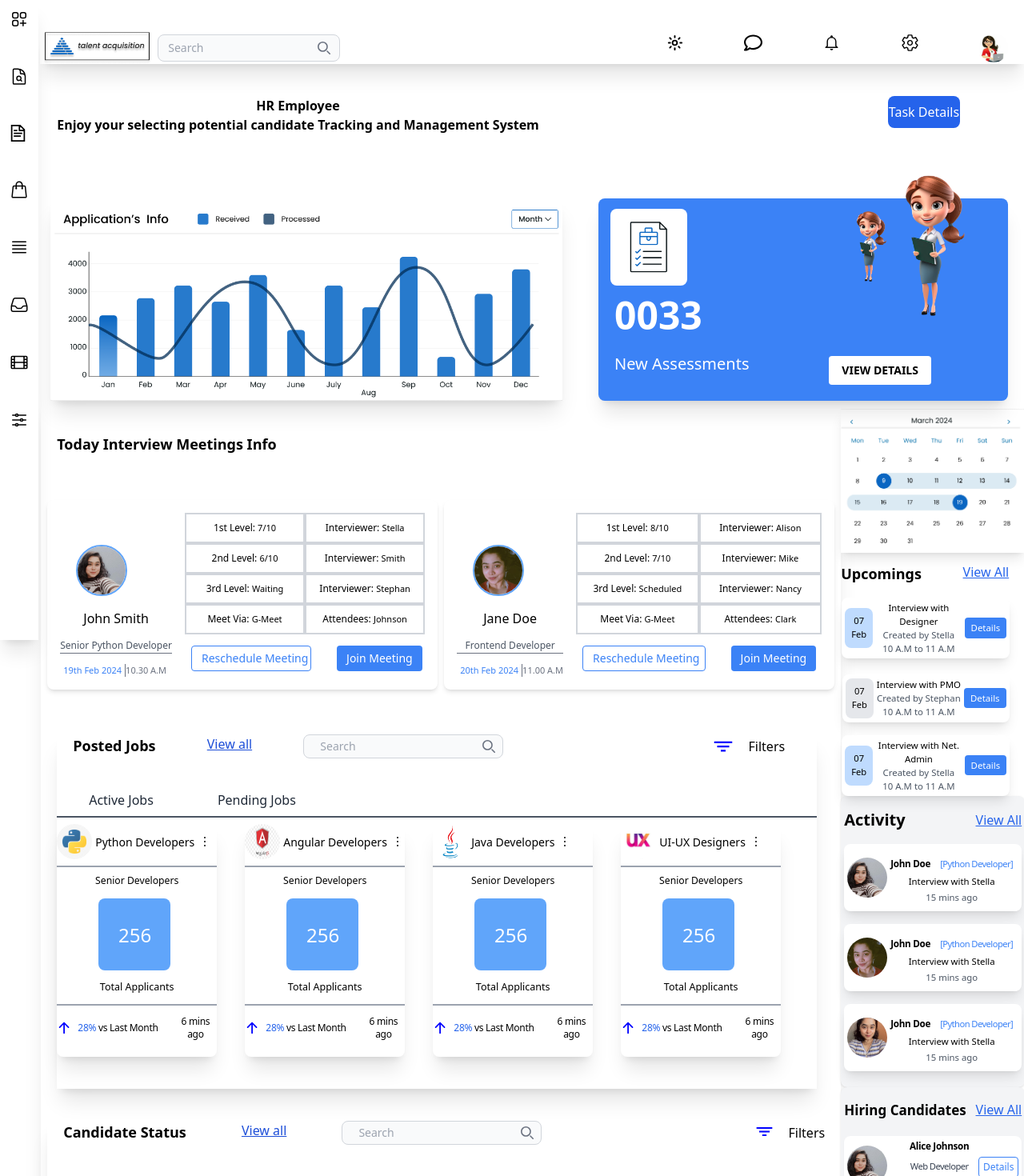
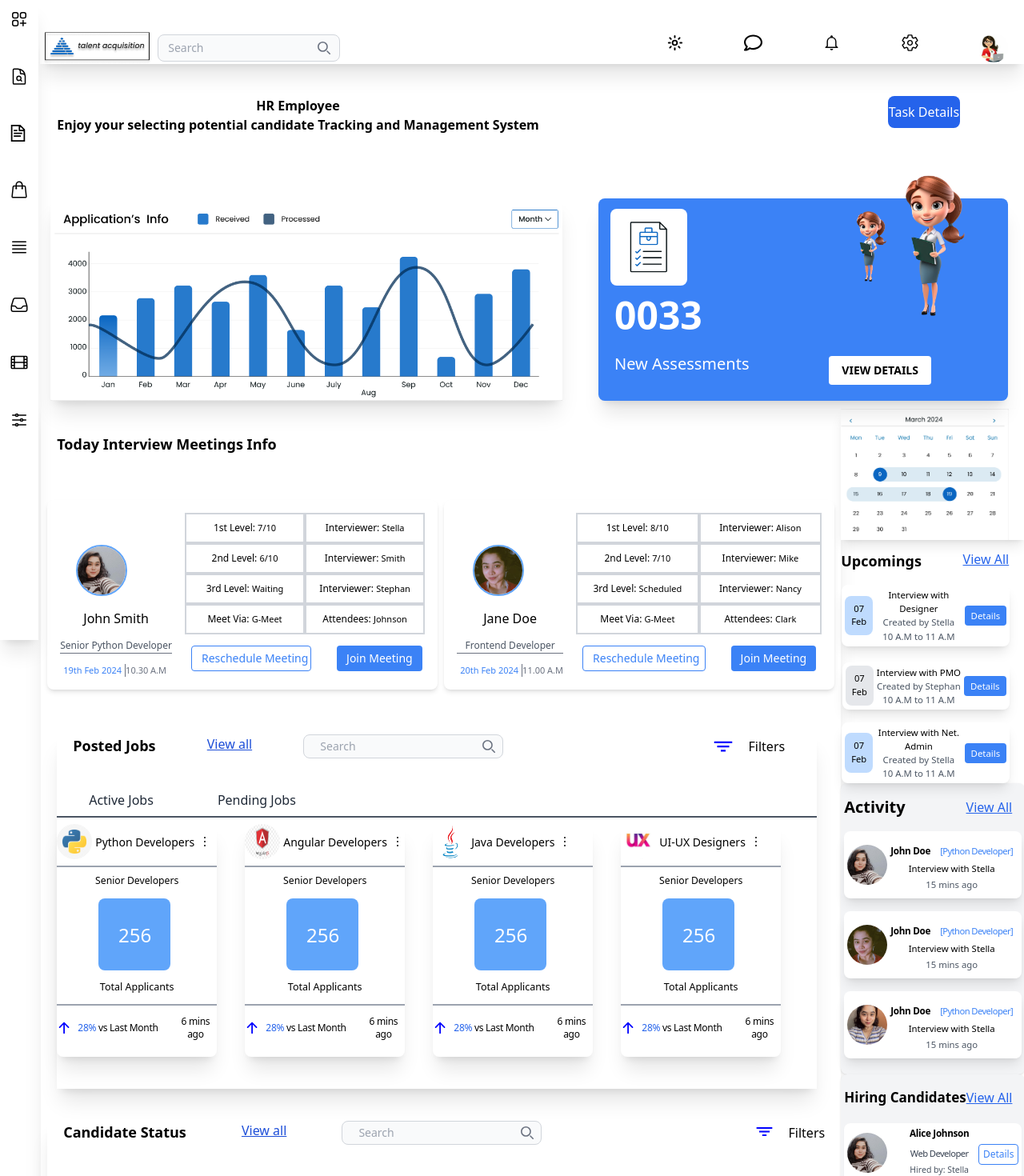
Before and after one commit to anafariya/nexino, a React (Create React App) app: page / in a window 1280 px wide. Shown: the top 1470 px of the page at 80% size. Built offline with nearby package versions, Linux system fonts and the light colour scheme; the HTML template or start-up script is replaced by a standard one.

Commit message:
edited right side bar

```diff
--- a/src/components/activityCardRight/ActivityCardRight.jsx
+++ b/src/components/activityCardRight/ActivityCardRight.jsx
@@ -19,7 +19,7 @@ function ActivityCardRight() {
     <div className="p-1 bg-gray-100 w-[230px] rounded-lg shadow">
       <div className="flex justify-between items-center mb-1">
         <h1 className="font-semibold text-xl my-3">Activity</h1>
-        <h3 className="font-lg text-md underline text-blue-600 cursor-pointer">View All</h3>
+        <h3 className="font-lg text-md underline text-blue-600 mr-3 cursor-pointer">View All</h3>
       </div>
       <ActivityCard
         imgSrc="./ana1.jpg"
--- a/src/components/hiringCandidatesRight/HiringCandidatesRight.jsx
+++ b/src/components/hiringCandidatesRight/HiringCandidatesRight.jsx
@@ -52,7 +52,7 @@ function HiringCandidatesRight() {
     <div className="p-1 bg-gray-100 w-[230px] rounded-lg shadow">
       <div className="flex justify-between items-center mb-2">
         <h1 className="text-[17px] font-semibold whitespace-nowrap my-3 ">Hiring Candidates</h1>
-        <h3 className="font-normal text-md whitespace-nowrap underline text-blue-600 cursor-pointer">
+        <h3 className="font-normal mr-3 text-md whitespace-nowrap underline text-blue-600 cursor-pointer">
           View All
         </h3>
       </div>
--- a/src/components/rightSideBar/RightSideBar.jsx
+++ b/src/components/rightSideBar/RightSideBar.jsx
@@ -6,7 +6,7 @@ import HiringCandidatesRight from '../hiringCandidatesRight/HiringCandidatesRigh
 export default function RightSideBar() {
   return (
     <div>
-      <img src="./calendar.png" alt="" className='w-90 shadow-lg mt-[10px]' />
+      <img src="./calendar.png" alt="" className='w-90 shadow-lg mt-[10px] pr-5' />
 
       <InterviewCardRight/>
       <ActivityCardRight/>
```
